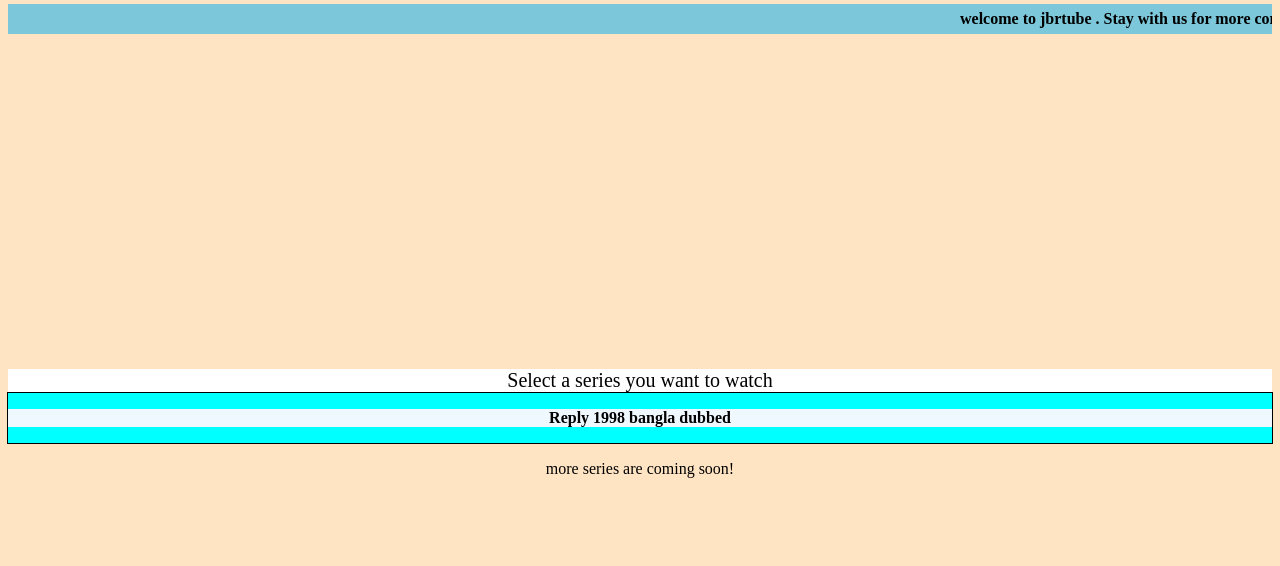
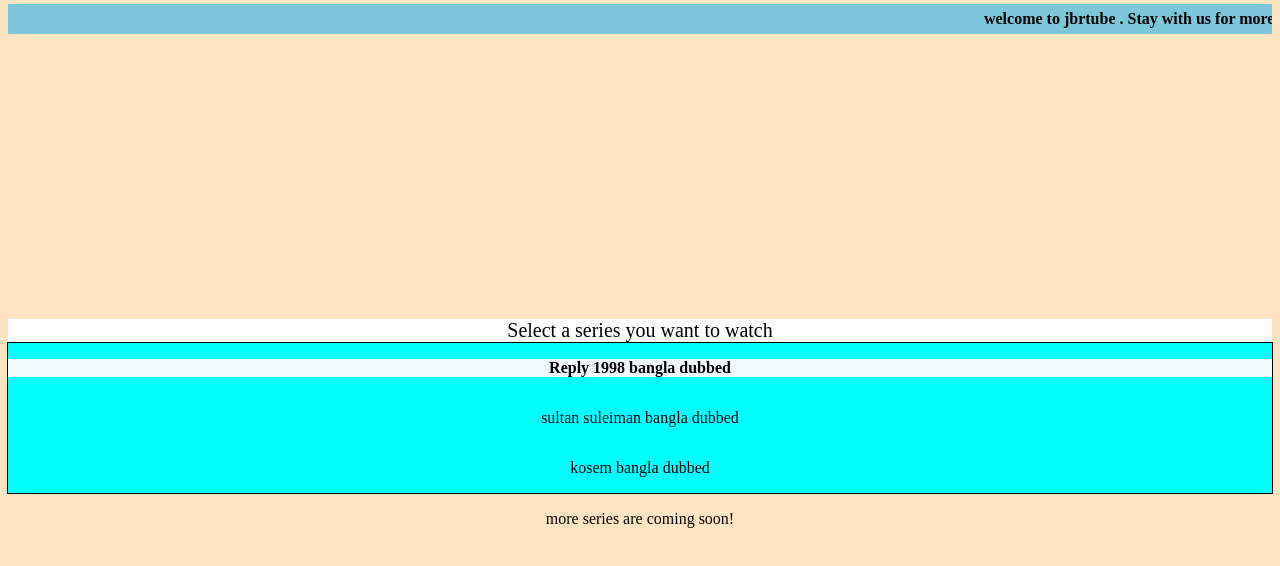
Before and after one commit to jubayer0011/jbrtube, a plain HTML site: page index.html in a window 1280 px wide. Shown: the part 52-618 px from the top of the page. Drawn offline with Linux system fonts and the light colour scheme.

Commit message:
Update index.html

```diff
--- a/index.html
+++ b/index.html
@@ -3,9 +3,6 @@
          <meta name="viewport" content="width=device-width, initial-scale=1.0">
         <link rel="stylesheet" href="style.css">
     </head>
-    <script>
-        alert("this page is under construction")
-    </script>
 
     <body>
         <div class="title">
@@ -16,7 +13,7 @@
 
         <div class="notice">
             <p class="notice-text">
-                welcome to jbrtube . Stay with us for more content . Current version of this site : beta-1.0
+                welcome to jbrtube . Stay with us for more content . version beta 1.0
             </p>
         </div>
 <div class="series-container">
@@ -31,12 +28,20 @@
             <p class="list1">
                 Reply 1998 bangla dubbed
             </p>
+
+            <p class="list2">
+                sultan suleiman bangla dubbed
+            </p>
+
+            <p class="list3">
+                kosem bangla dubbed
+            </p>
         </div>
 <p>
     more series are coming soon!
 </p>
 </div>
 
-
+ <script src="script.js" defer></script>
     </body>
 </html>
```
